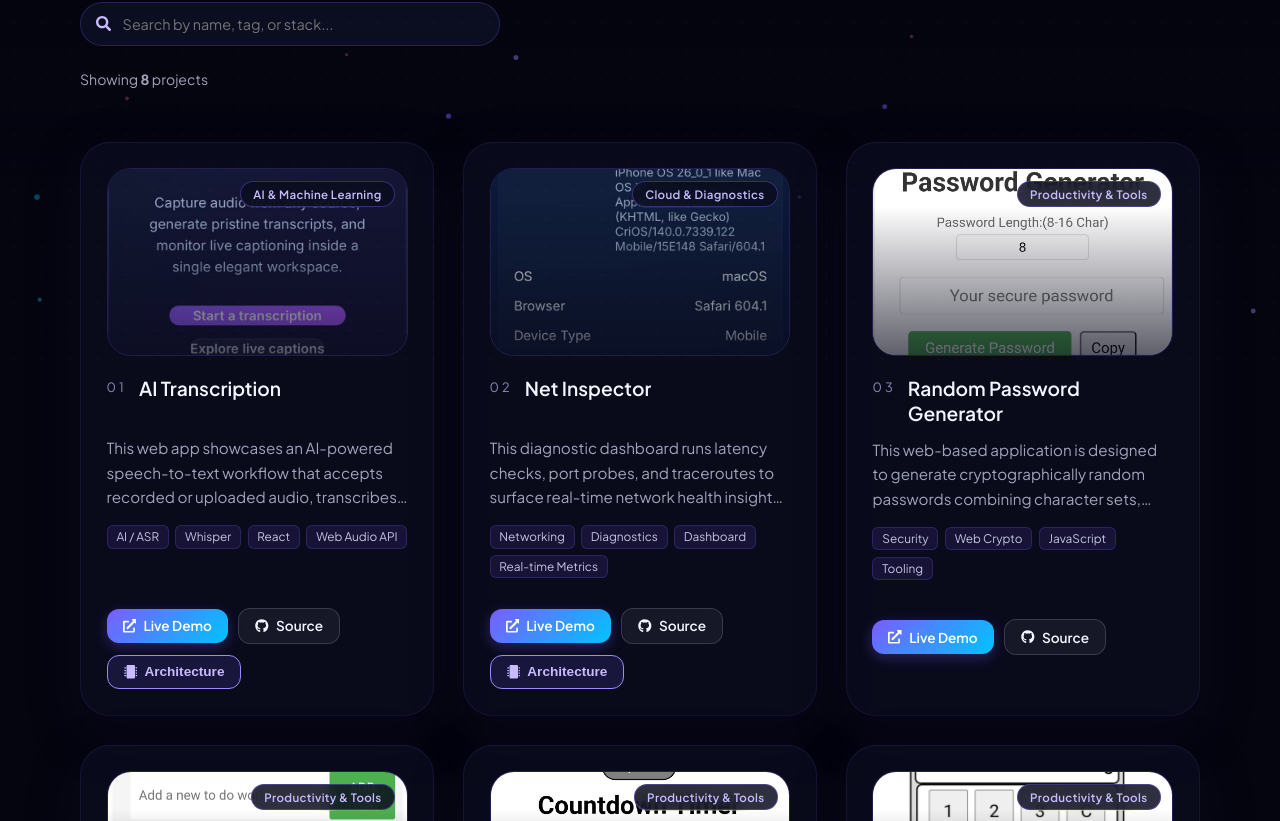
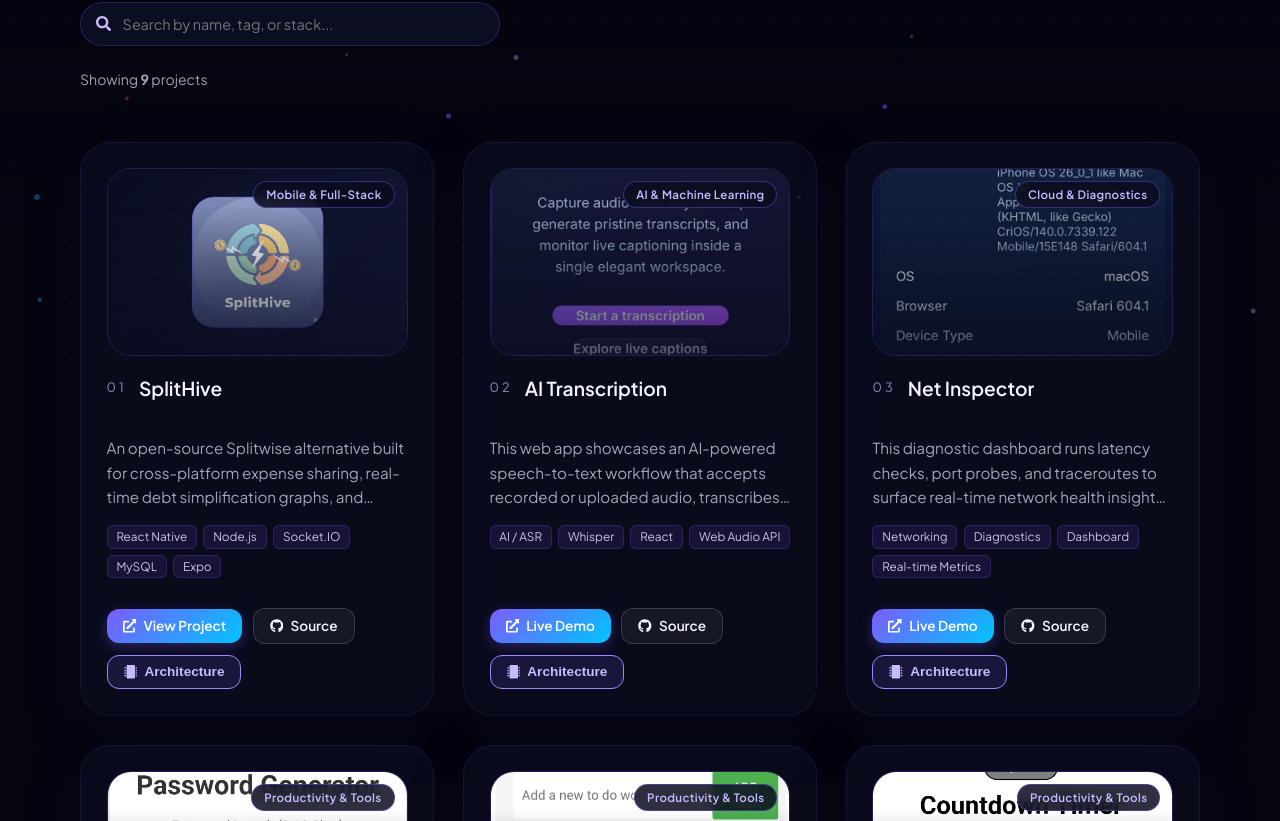
Before and after one commit to pritamrauniyar/Portfolio, a React (Create React App) app: page /project in a window 1280 px wide. Shown: the part 439-1260 px from the top of the page. Built offline with nearby package versions, Linux system fonts and the light colour scheme.

Commit message:
feat(projects): add SplitHive flagship showcase with architecture blueprint and quick links

```diff
--- a/public/data/projectsData.json
+++ b/public/data/projectsData.json
@@ -1,6 +1,16 @@
 [
   {
     "id": 1,
+    "title": "SplitHive",
+    "category": "Mobile & Full-Stack",
+    "description": "An open-source Splitwise alternative built for cross-platform expense sharing, real-time debt simplification graphs, and instant multi-user settlement calculations.",
+    "link": "https://github.com/pritamrauniyar/splithive",
+    "github": "https://github.com/pritamrauniyar/splithive",
+    "image": "/splithive.png",
+    "tags": ["React Native", "Node.js", "Socket.IO", "MySQL", "Expo"]
+  },
+  {
+    "id": 2,
     "title": "AI Transcription",
     "category": "AI & Machine Learning",
     "description": "This web app showcases an AI-powered speech-to-text workflow that accepts recorded or uploaded audio, transcribes it with modern ASR models, and lets users review and export polished transcripts.",
@@ -10,7 +20,7 @@
     "tags": ["AI / ASR", "Whisper", "React", "Web Audio API"]
   },
   {
-    "id": 2,
+    "id": 3,
     "title": "Net Inspector",
     "category": "Cloud & Diagnostics",
     "description": "This diagnostic dashboard runs latency checks, port probes, and traceroutes to surface real-time network health insights with lightweight visual summaries for quick troubleshooting.",
@@ -20,7 +30,7 @@
     "tags": ["Networking", "Diagnostics", "Dashboard", "Real-time Metrics"]
   },
   {
-    "id": 3,
+    "id": 4,
     "title": "Random Password Generator",
     "category": "Productivity & Tools",
     "description": "This web-based application is designed to generate cryptographically random passwords combining character sets, numbers, and symbols. Ensures high usability and entropy for personal security.",
@@ -30,7 +40,7 @@
     "tags": ["Security", "Web Crypto", "JavaScript", "Tooling"]
   },
   {
-    "id": 4,
+    "id": 5,
     "title": "Daily To-Do Application",
     "category": "Productivity & Tools",
     "description": "An intuitive, responsive task management application built to streamline daily workflows. Features persistent storage, quick filtering, and an accessible, keyboard-friendly interface.",
@@ -40,7 +50,7 @@
     "tags": ["React", "LocalStorage", "State Management", "Productivity"]
   },
   {
-    "id": 5,
+    "id": 6,
     "title": "Countdown & Stopwatch Timer",
     "category": "Productivity & Tools",
     "description": "A precision time-tracking application combining dual-mode stopwatch and countdown timer functionality with millisecond accuracy and customizable alert triggers.",
@@ -50,7 +60,7 @@
     "tags": ["JavaScript", "Timers", "Web Audio", "CSS Animation"]
   },
   {
-    "id": 6,
+    "id": 7,
     "title": "Simple Calculator",
     "category": "Productivity & Tools",
     "description": "A streamlined arithmetic computing tool designed with keyboard listener shortcuts, operator precedence evaluation, and clean tactile feedback states.",
@@ -60,7 +70,7 @@
     "tags": ["JavaScript", "Math Engine", "Responsive Design"]
   },
   {
-    "id": 7,
+    "id": 8,
     "title": "Evergreen Impex",
     "category": "Web Applications",
     "description": "A multi-page corporate showcase website presenting enterprise import-export services, corporate portfolio assets, and an interactive contact inquiry pipeline.",
@@ -70,7 +80,7 @@
     "tags": ["Web Design", "UI/UX", "SEO", "Responsive"]
   },
   {
-    "id": 8,
+    "id": 9,
     "title": "Analog Clock",
     "category": "Web Applications",
     "description": "A canvas and CSS-driven analog clock displaying real-time hours, minutes, and continuous second sweeps using SVG trigonometry and CSS transitions.",
--- a/src/components/ArchitectureModal/ArchitectureModal.jsx
+++ b/src/components/ArchitectureModal/ArchitectureModal.jsx
@@ -177,6 +177,90 @@
         decision: "Canvas rendering with spatial index quad-trees.",
         rationale:
           "Rendering 10,000+ waterfall DOM nodes creates a heavy DOM tree and crushes frame rates during pinch-to-zoom. Canvas with spatial indexing allows seamless 60 FPS panning.",
+      },
+    ],
+  },
+  {
+    id: "splithive",
+    name: "SplitHive — Distributed Real-Time Expense Ledger",
+    badge: "React Native + Socket.IO + MySQL Transactions",
+    summary:
+      "A cross-platform financial collaborative ledger delivering real-time expense reconciliation, sub-50ms peer delta syncing, and an O(V+E) greedy debt minimization algorithm.",
+    sla: {
+      syncLatency: "< 45ms",
+      transactionSafety: "ACID Guaranteed",
+      graphSimplification: "O(V + E) greedy",
+      socketThroughput: "> 10k events/s",
+    },
+    nodes: [
+      {
+        id: "rn-client",
+        title: "React Native Mobile Client",
+        sub: "Expo SDK 54 + React 19",
+        type: "client",
+        detail: "Cross-platform mobile UI with local caching, pessimistic transaction submission, and optimistic rollbacks.",
+      },
+      {
+        id: "socket-client",
+        title: "Bi-directional Real-Time Bus",
+        sub: "Socket.IO Client + Heartbeat",
+        type: "transport",
+        detail: "Multiplexed WebSocket channels mapped to group rooms with automated exponential reconnect logic.",
+      },
+      {
+        id: "express-gw",
+        title: "REST & WebSocket Gateway",
+        sub: "Node.js + Express + Zod",
+        type: "server",
+        detail: "Strict schema validation, JWT auth middleware with token revocation, and rate-limited invite tokens.",
+      },
+      {
+        id: "debt-engine",
+        title: "Greedy Debt Minimizer",
+        sub: "Bipartite Net Settlement Engine",
+        type: "server",
+        detail: "Calculates net creditor/debtor balances across multi-payer groups, collapsing N complex debts into at most N-1 pairwise transfers.",
+      },
+      {
+        id: "db-pool",
+        title: "Transactional Relational Store",
+        sub: "MySQL 8.0 + mysql2 Pool",
+        type: "server",
+        detail: "Row-level locking (SELECT ... FOR UPDATE) during expense splits and settlement recordings to prevent double-balance races.",
+      },
+      {
+        id: "audit-sink",
+        title: "Immutable Expense Audit Trail",
+        sub: "Event Sourcing / History Log",
+        type: "server",
+        detail: "Maintains append-only expense revisions and restore links for transparent dispute resolution.",
+      },
+      {
+        id: "mailer-queue",
+        title: "Transactional Email Dispatcher",
+        sub: "Nodemailer SMTP Worker",
+        type: "server",
+        detail: "Asynchronous dispatch for invite link tokens, account verification, and settlement confirmation receipts.",
+      },
+    ],
+    tradeoffs: [
+      {
+        title: "Greedy Debt Minimization vs NP-Hard Optimal Subset Sum",
+        decision: "O(V log V) greedy debtor/creditor pairing.",
+        rationale:
+          "Finding the absolute minimum transaction count across cycles is NP-complete (equivalent to the subset-sum problem). The greedy heuristic produces at most N-1 transactions in microsecond execution time with zero server bottleneck.",
+      },
+      {
+        title: "Push WebSockets (Socket.IO) vs Short Polling",
+        decision: "Event-driven WebSocket room broadcasting.",
+        rationale:
+          "Polling every 5 seconds drains mobile battery and produces 95% redundant database reads. Socket.IO room broadcasts push group expense updates in under 45ms only when ledger mutations occur.",
+      },
+      {
+        title: "ACID Row-Level Locking vs Eventual Consistency",
+        decision: "Atomic SQL transactions with strict row locks on member balances.",
+        rationale:
+          "Financial ledger corruption cannot be reconciled after the fact. Locking the group's expense records during settlement prevents race conditions when two roommates settle simultaneously.",
       },
     ],
   },
--- a/src/components/CommandPalette/CommandPalette.jsx
+++ b/src/components/CommandPalette/CommandPalette.jsx
@@ -34,6 +34,7 @@
   { id: "nav-contact", title: "Contact", section: "Navigation", icon: FaEnvelope, action: "navigate", path: "/contact" },
 
   // Engineering Architecture Deep Dives
+  { id: "arch-splithive", title: "Architecture Blueprint: SplitHive Real-Time Expense Ledger", section: "Architecture", icon: FaMicrochip, action: "arch", target: "splithive" },
   { id: "arch-ai", title: "Architecture Blueprint: Real-Time AI Audio Pipeline", section: "Architecture", icon: FaMicrochip, action: "arch", target: "ai-transcription" },
   { id: "arch-net", title: "Architecture Blueprint: Network Diagnostic Engine (Zero-GC)", section: "Architecture", icon: FaMicrochip, action: "arch", target: "net-inspector" },
 
@@ -54,6 +55,7 @@
   { id: "act-github", title: "GitHub Profile", section: "Socials", icon: FaGithub, action: "link", url: "https://github.com/pritamrauniyar" },
 
   // Featured Projects
+  { id: "proj-splithive", title: "SplitHive — Open Splitwise-style Mobile App", section: "Featured Projects", icon: FaExternalLinkAlt, action: "link", url: "https://github.com/pritamrauniyar/splithive" },
   { id: "proj-ai-transcription", title: "AI Transcription App (Live)", section: "Featured Projects", icon: FaExternalLinkAlt, action: "link", url: "https://ai-transcription.pritamrauniyar.com.np/" },
   { id: "proj-net-inspector", title: "Net Inspector Dashboard (Live)", section: "Featured Projects", icon: FaExternalLinkAlt, action: "link", url: "https://www.net-inspector.pritamrauniyar.com.np/" },
 ];
--- a/src/components/HeroSection/HeroSection.jsx
+++ b/src/components/HeroSection/HeroSection.jsx
@@ -207,6 +207,16 @@
             <button
               type="button"
               className="arch-pill-btn"
+              onClick={() => openArchitecture("splithive")}
+              onMouseEnter={() => sound.playHover()}
+            >
+              <span className="pill-dot" />
+              <span>SplitHive Ledger (Real-Time)</span>
+              <span className="pill-arrow">↗</span>
+            </button>
+            <button
+              type="button"
+              className="arch-pill-btn"
               onClick={() => openArchitecture("ai-transcription")}
               onMouseEnter={() => sound.playHover()}
             >
--- a/src/components/InteractiveTerminal/InteractiveTerminal.jsx
+++ b/src/components/InteractiveTerminal/InteractiveTerminal.jsx
@@ -101,13 +101,16 @@
         case "projects":
           newEntries.push(
             { type: "highlight", text: "Featured Engineering Systems:" },
-            { type: "accent", text: "1. Distributed AI Real-Time Transcription Pipeline" },
+            { type: "accent", text: "1. SplitHive — Distributed Real-Time Expense Ledger" },
+            { type: "output", text: "   React Native + Expo -> Bi-directional Socket.IO -> O(V+E) Greedy Settlement -> MySQL Transactions" },
+            { type: "muted", text: "   Try: 'arch splithive' to inspect the ledger blueprint." },
+            { type: "accent", text: "2. Distributed AI Real-Time Transcription Pipeline" },
             { type: "output", text: "   AudioWorklet 16kHz PCM downsampler -> WebSocket stream -> Whisper Inference -> SSE Virtualized UI" },
             { type: "muted", text: "   Try: 'arch ai-transcription' to inspect the live data pipeline." },
-            { type: "accent", text: "2. High-Throughput Network Inspector & Diagnostic Engine" },
+            { type: "accent", text: "3. High-Throughput Network Inspector & Diagnostic Engine" },
             { type: "output", text: "   PerformanceObserver -> Web Worker Aggregator -> Circular Buffer -> IndexedDB -> 60fps Telemetry" },
             { type: "muted", text: "   Try: 'arch net-inspector' to inspect the engine blueprint." },
-            { type: "accent", text: "3. Uber High-Scale Dispatch & Fleet Telemetry" },
+            { type: "accent", text: "4. Uber High-Scale Dispatch & Fleet Telemetry" },
             { type: "output", text: "   Sub-second geospatial dispatch interfaces powering high-concurrency urban mobility workflows." }
           );
           break;
@@ -266,7 +269,7 @@
     }
   };
 
-  const chips = ["help", "bio", "skills", "projects", "arch ai-transcription", "sudo hire"];
+  const chips = ["help", "bio", "skills", "projects", "arch splithive", "arch ai-transcription", "sudo hire"];
 
   return (
     <div className={`terminal-container ${isEmbedded ? "embedded" : ""}`}>
--- a/src/pages/Project/Project.jsx
+++ b/src/pages/Project/Project.jsx
@@ -7,6 +7,7 @@
 
 const CATEGORIES = [
   "All",
+  "Mobile & Full-Stack",
   "AI & Machine Learning",
   "Cloud & Diagnostics",
   "Productivity & Tools",
@@ -30,6 +31,7 @@
 
   const archTarget = useMemo(() => {
     const title = (data.title || "").toLowerCase();
+    if (title.includes("splithive") || title.includes("split")) return "splithive";
     if (title.includes("transcription")) return "ai-transcription";
     if (title.includes("inspector") || title.includes("net")) return "net-inspector";
     return null;
@@ -109,7 +111,7 @@
               onClick={() => sound.playClick()}
               onMouseEnter={() => sound.playHover()}
             >
-              <FaExternalLinkAlt aria-hidden="true" /> Live Demo
+              <FaExternalLinkAlt aria-hidden="true" /> {data.linkText || (data.link && data.link.includes("github.com") ? "View Project" : "Live Demo")}
             </a>
             {data.github && (
               <a
```
Also changed, not shown: public/splithive.png (added).
